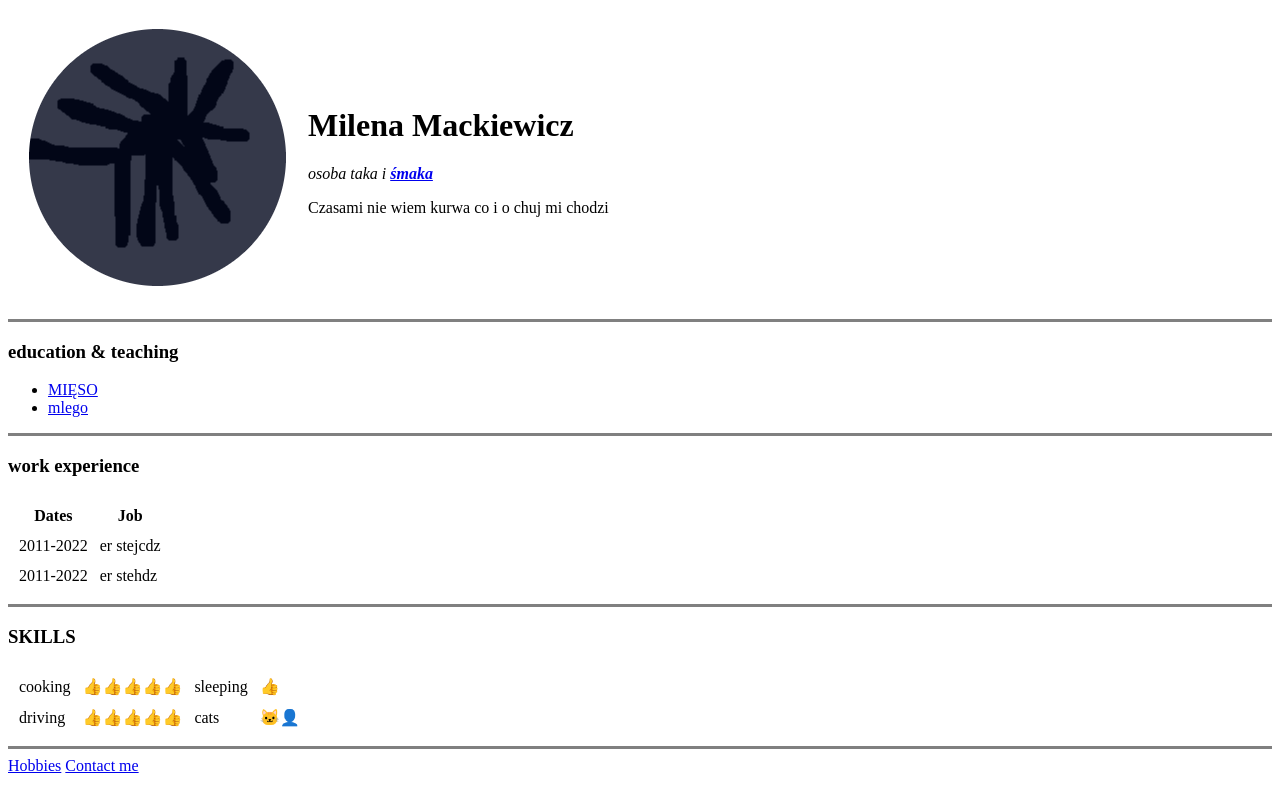
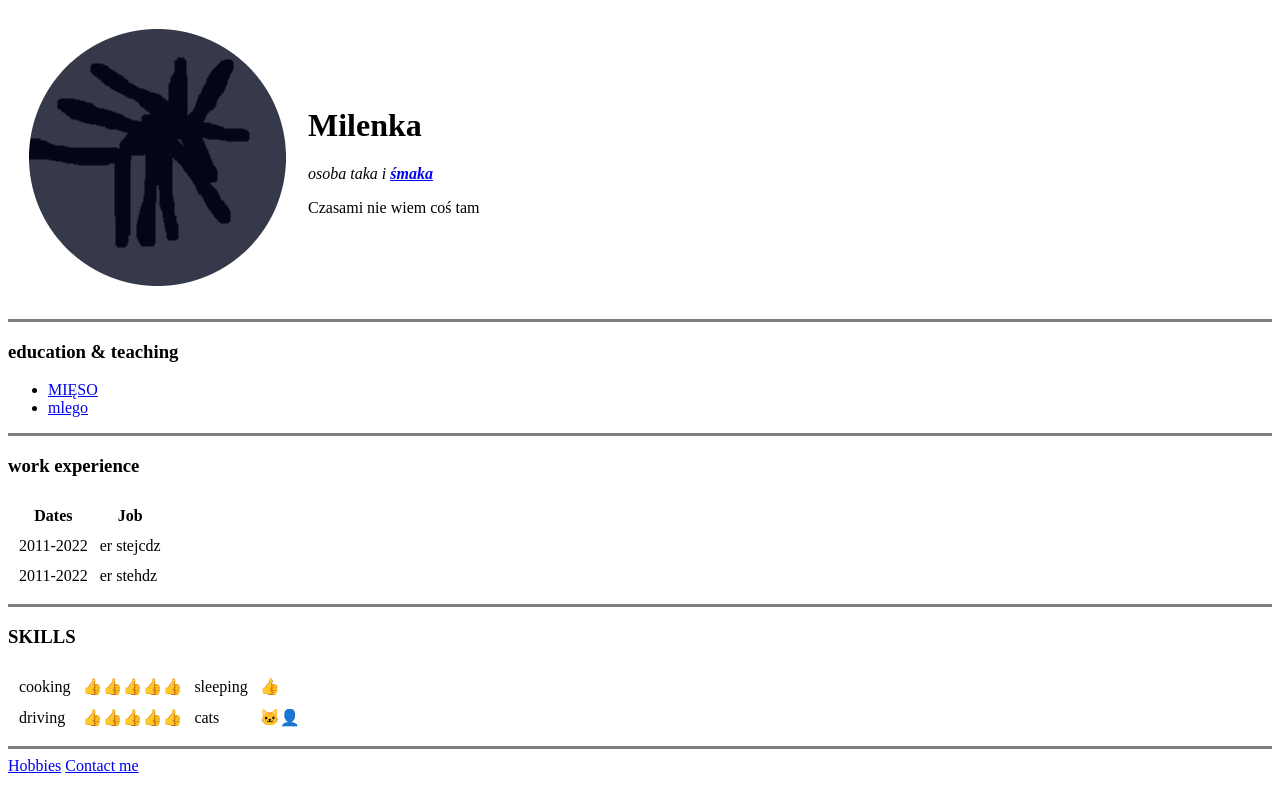
Before and after one commit to 1milens/rs, a plain HTML site: page index.html in a window 1280 px wide. Drawn offline with Linux system fonts and the light colour scheme.

Commit message:
Update index.html

```diff
--- a/index.html
+++ b/index.html
@@ -3,16 +3,16 @@
 
 <head>
   <meta charset="utf-8">
-  <title>Milena's Personal Site</title>
+  <title>Milenka's Personal Site</title>
 </head>
 
 <body>
   <table cellspacing="20">
     <tr>
       <td><img src="reindeer-modified.png" alt="renifer"></td>
-      <td><h1>Milena Mackiewicz</h1>
+      <td><h1>Milenka</h1>
       <p><em>osoba taka i <strong><a href="https://www.thewikigame.com/">śmaka</a></strong></em></p>
-      <p>Czasami nie wiem kurwa co i o chuj mi chodzi</p></td>
+      <p>Czasami nie wiem coś tam</p></td>
     </tr>
   </table>
 
```
